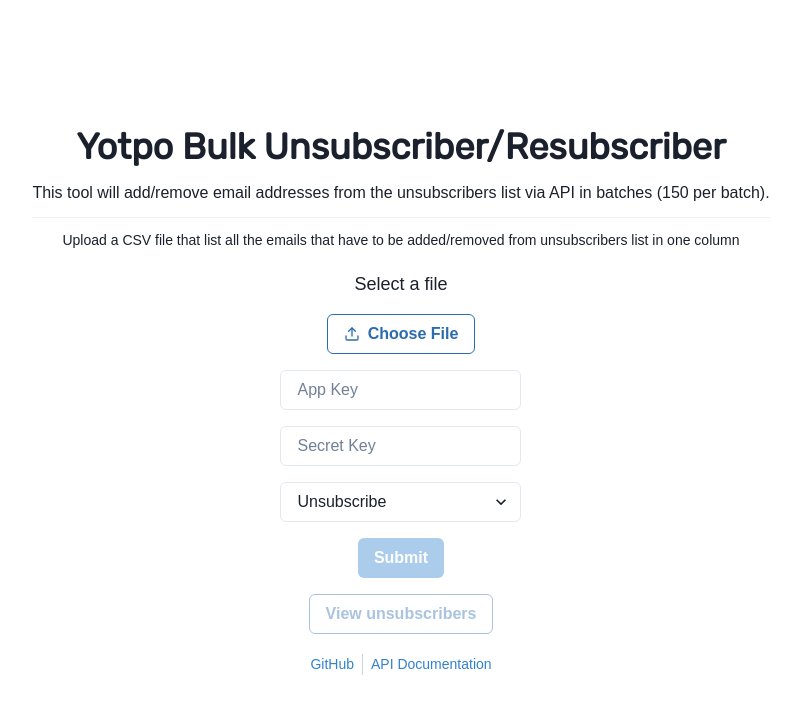
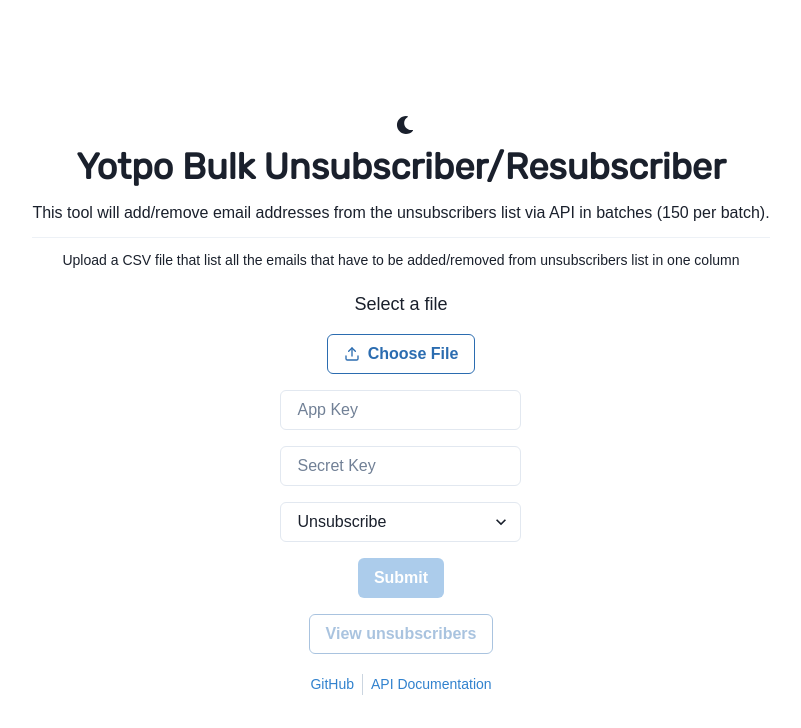
Before and after one commit to babski123/MyPass-L2-Tools, a React (Create React App) app: page / in a window 1280 px wide. Shown: the top 728 px of the page, without its empty margins (239-1040 px from the left). Built offline with nearby package versions, Linux system fonts and the light colour scheme.

Commit message:
add ColorModeSwitcher

```diff
--- a/public/index.html
+++ b/public/index.html
@@ -24,7 +24,7 @@
       work correctly both with client-side routing and a non-root public URL.
       Learn how to configure a non-root public URL by running `npm run build`.
     -->
-    <title>Yotpo Bulk Unsubscriber/Subscriber</title>
+    <title>MyPass Global L2 Tools</title>
   </head>
   <body>
     <noscript>You need to enable JavaScript to run this app.</noscript>
--- a/src/App.js
+++ b/src/App.js
@@ -1,12 +1,13 @@
 import React from 'react';
 import { Center, Heading, Flex, Text, Divider, VStack } from '@chakra-ui/react';
 import FileUploadForm from './components/FileUploadForm';
-//import { ColorModeSwitcher } from './ColorModeSwitcher';
+import { ColorModeSwitcher } from './ColorModeSwitcher';
 
 function App() {
   return (
     <Flex width={"100vw"} height={"100vh"} alignContent={"center"} justifyContent={"center"}>
       <Center flexDirection={"column"}>
+      <ColorModeSwitcher />
         <VStack spacing={3}>
           <Heading>Yotpo Bulk Unsubscriber/Resubscriber</Heading>
           <Text>This tool will add/remove email addresses from the unsubscribers list via API in batches (150 per batch).</Text>
```
Also changed, not shown: 1 other file (tests, documents, lock files or other folders).
